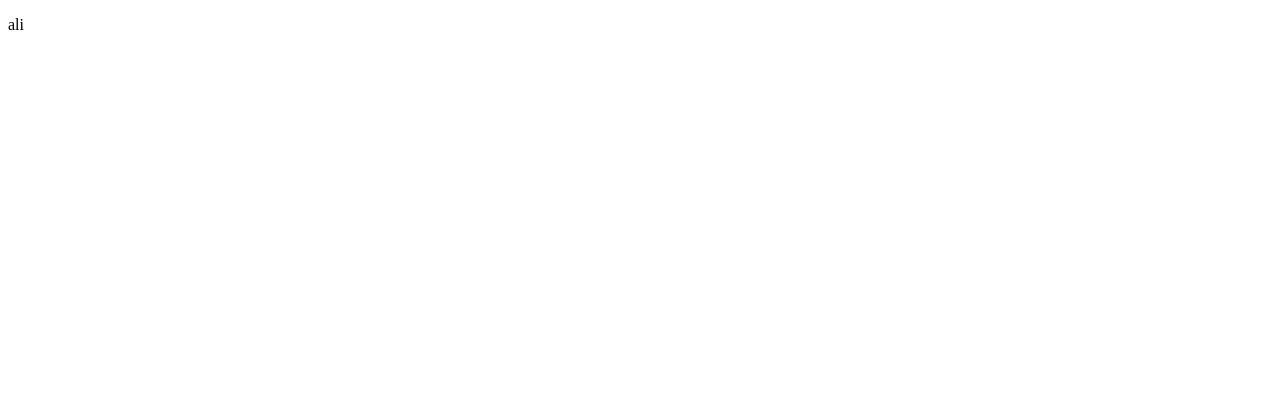
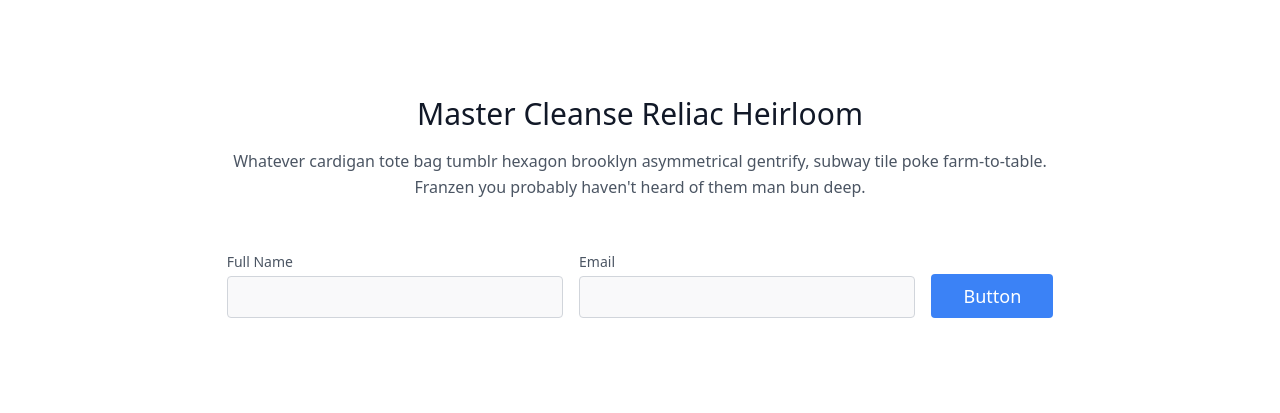
Before and after one commit to Foshati/flaskBlog, a Flask app: page / in a window 1280 px wide. Before the commit the part shown is almost empty. Shown: the top 413 px of the page. Run offline with Flask 3, Linux system fonts and the light colour scheme; some libraries are stand-ins or nearby versions.

Commit message:
flask learn

```diff
--- a/app.py
+++ b/main.py
@@ -8,5 +8,10 @@ def hello():
     return render_template("pages/index.html")
 
 
+@app.route("/about/")
+def about():
+    return "about"
+
+
 if __name__ == "__main__":
     app.run(debug=True)
--- /dev/null
+++ b/templates/base.html
@@ -0,0 +1,16 @@
+<!DOCTYPE html>
+<html lang="en">
+  <head>
+    <meta charset="UTF-8" />
+    <meta name="viewport" content="width=device-width, initial-scale=1.0" />
+    <link rel="stylesheet" href="{{ url_for('static', filename = 'css/style.css') }}" />
+    <script src="https://cdn.tailwindcss.com"></script>
+
+    <title>Document</title>
+  </head>
+  <body>
+    {% block content %}
+
+    {% endblock %}
+  </body>
+</html>
--- a/templates/pages/index.html
+++ b/templates/pages/index.html
@@ -1,11 +1,22 @@
-<!DOCTYPE html>
-<html lang="en">
-  <head>
-    <meta charset="UTF-8" />
-    <meta name="viewport" content="width=device-width, initial-scale=1.0" />
-    <title>Document</title>
-  </head>
-  <body>
-    <p>ali</p>
-  </body>
-</html>
+{% extends 'base.html' %}
+{% block content %}
+  <section class="text-gray-600 body-font">
+    <div class="container px-5 py-24 mx-auto">
+      <div class="flex flex-col text-center w-full mb-12">
+        <h1 class="sm:text-3xl text-2xl font-medium title-font mb-4 text-gray-900">Master Cleanse Reliac Heirloom</h1>
+        <p class="lg:w-2/3 mx-auto leading-relaxed text-base">Whatever cardigan tote bag tumblr hexagon brooklyn asymmetrical gentrify, subway tile poke farm-to-table. Franzen you probably haven't heard of them man bun deep.</p>
+      </div>
+      <div class="flex lg:w-2/3 w-full sm:flex-row flex-col mx-auto px-8 sm:space-x-4 sm:space-y-0 space-y-4 sm:px-0 items-end">
+        <div class="relative flex-grow w-full">
+          <label for="full-name" class="leading-7 text-sm text-gray-600">Full Name</label>
+          <input type="text" id="full-name" name="full-name" class="w-full bg-gray-100 bg-opacity-50 rounded border border-gray-300 focus:border-blue-500 focus:bg-transparent focus:ring-2 focus:ring-blue-200 text-base outline-none text-gray-700 py-1 px-3 leading-8 transition-colors duration-200 ease-in-out" />
+        </div>
+        <div class="relative flex-grow w-full">
+          <label for="email" class="leading-7 text-sm text-gray-600">Email</label>
+          <input type="email" id="email" name="email" class="w-full bg-gray-100 bg-opacity-50 rounded border border-gray-300 focus:border-blue-500 focus:bg-transparent focus:ring-2 focus:ring-blue-200 text-base outline-none text-gray-700 py-1 px-3 leading-8 transition-colors duration-200 ease-in-out" />
+        </div>
+        <button class="text-white bg-blue-500 border-0 py-2 px-8 focus:outline-none hover:bg-blue-600 rounded text-lg">Button</button>
+      </div>
+    </div>
+  </section>
+{% endblock %}
```
Also changed, not shown: package.json (added, +11 -0 lines), static/css/style.css (added).
